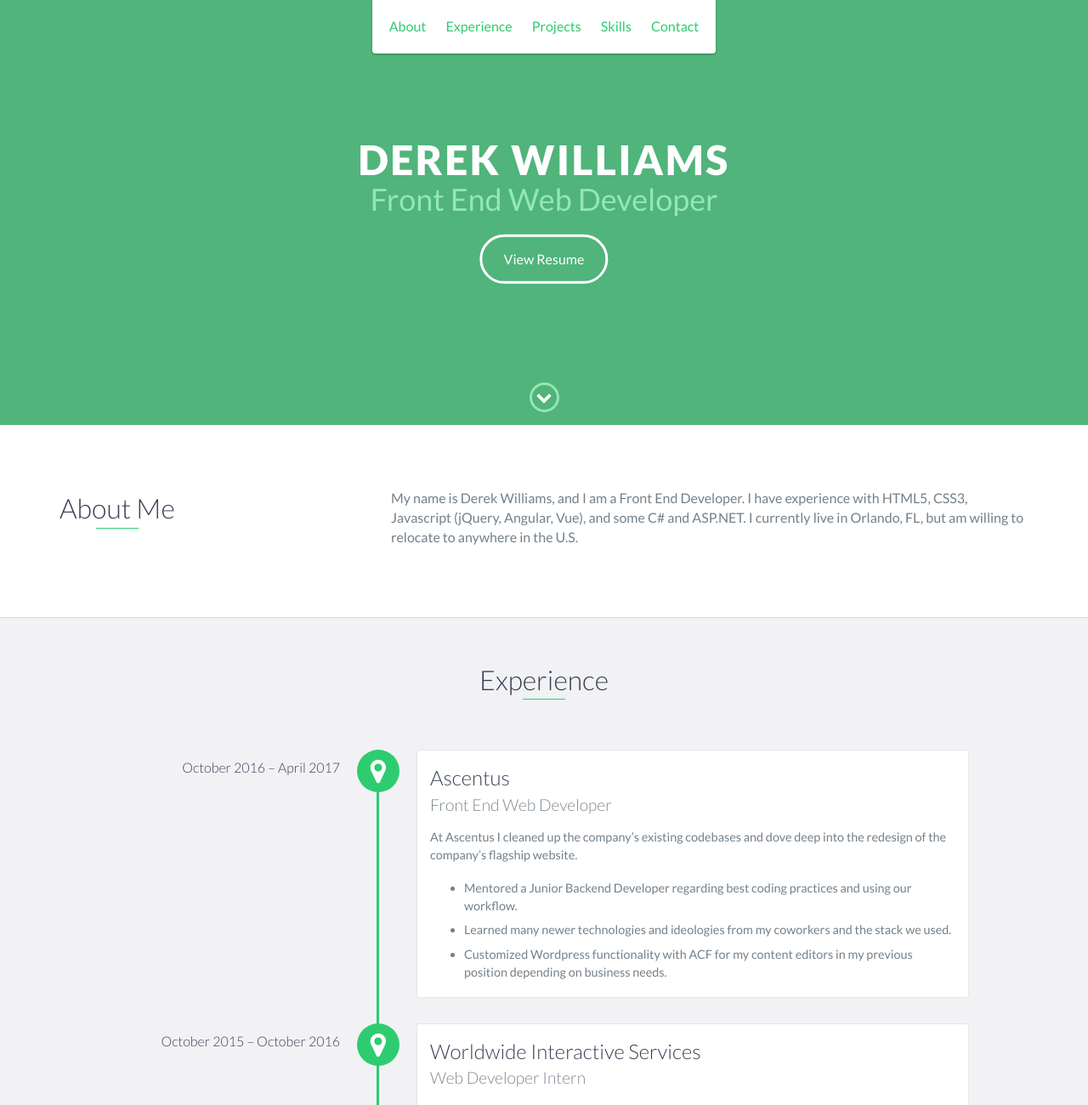
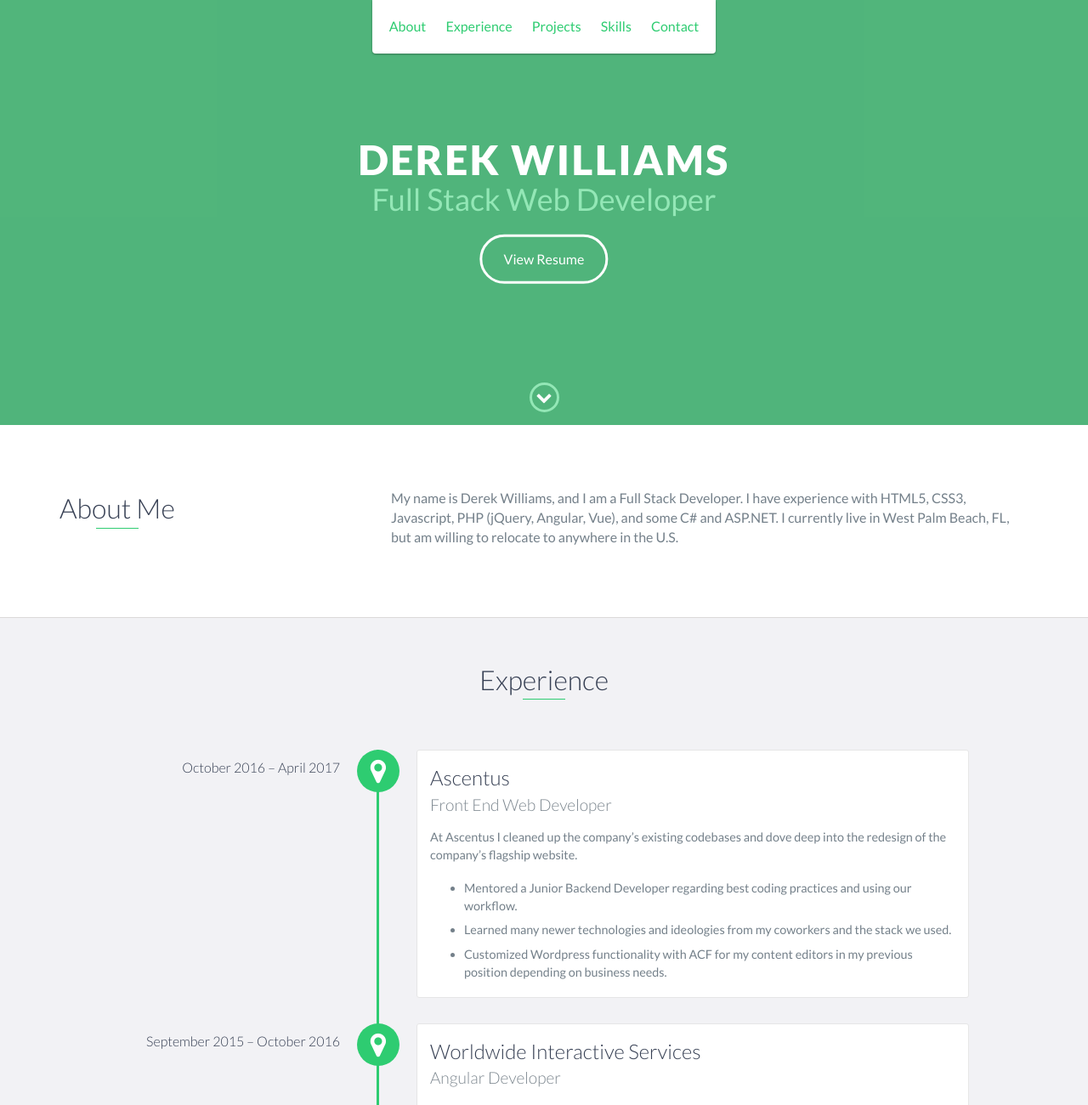
Before and after one commit to DerekWilliamsFL/derekwilliamsfl.github.io, a website: page index.html in a window 1280 px wide. Shown: the top 1300 px of the page at 85% size. Drawn offline with nearby package versions, Linux system fonts and the light colour scheme.

Commit message:
Update index.html

```diff
--- a/index.html
+++ b/index.html
@@ -45,7 +45,7 @@
     <div id="lead">
         <div id="lead-content">
             <h1>Derek Williams</h1>
-            <h2>Front End Web Developer</h2>
+            <h2>Full Stack Web Developer</h2>
             <a href="https://drive.google.com/open?id=132DjcKa0ps7DRJYcu_wZ8QKCiZPw3goTPvvPyPGTyE4" class="btn-rounded-white">View Resume</a>
         </div>
 
@@ -66,7 +66,7 @@
                 </div>
                 <div class="col-md-8">
                     <p>
-                        My name is Derek Williams, and I am a Front End Developer. I have experience with HTML5, CSS3, Javascript (jQuery, Angular, Vue), and some C# and ASP.NET. I currently live in Orlando, FL, but am willing to relocate to anywhere in the U.S.
+                        My name is Derek Williams, and I am a Full Stack Developer. I have experience with HTML5, CSS3, Javascript, PHP (jQuery, Angular, Vue), and some C# and ASP.NET. I currently live in West Palm Beach, FL, but am willing to relocate to anywhere in the U.S.
                     </p>
                 </div>
             </div>
@@ -89,9 +89,9 @@
                 </p>
             </div>
 
-            <div data-date="October 2015 – October 2016">
+            <div data-date="September 2015 – October 2016">
                 <h3>Worldwide Interactive Services</h3>
-                <h4>Web Developer Intern</h4>
+                <h4>Angular Developer</h4>
                 <p>
                    I was hired to maintain and implement new features to Worldwide’s current consumer facing Mobile App portal utilizing PhoneGap and AngularJS. During the course of my employment I also worked extensively on their internet portal using C# and ASP.NET.
                    <ul>
@@ -153,12 +153,14 @@
         <ul>
             <li>JavaScript</li>
             <li>ES6</li>
+	    <li>PHP</li>
             <li>Node</li>
             <li>Angular</li>
             <li>C#</li>
             <li>WordPress</li>
             <li>PostCSS</li>
             <li>SASS</li>
+	    <li>Site Optimization</li>
         </ul>
     </div>
 
```
